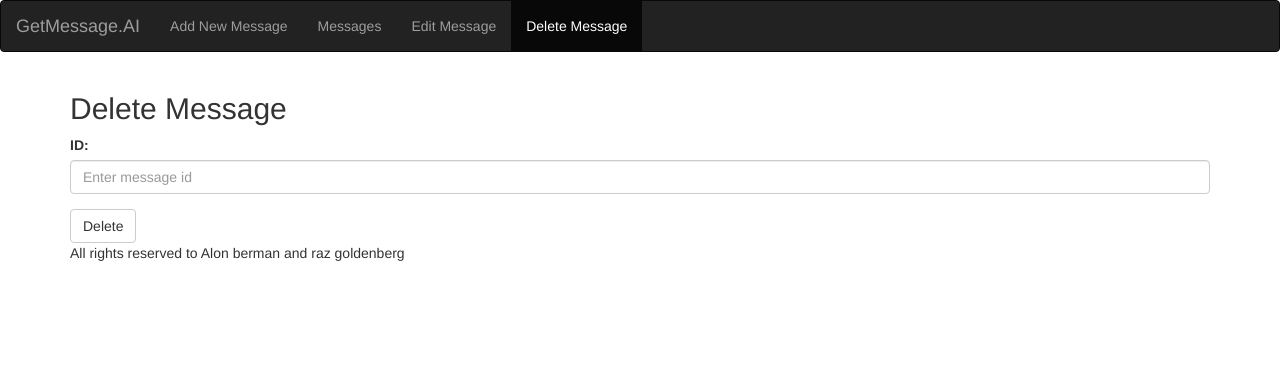
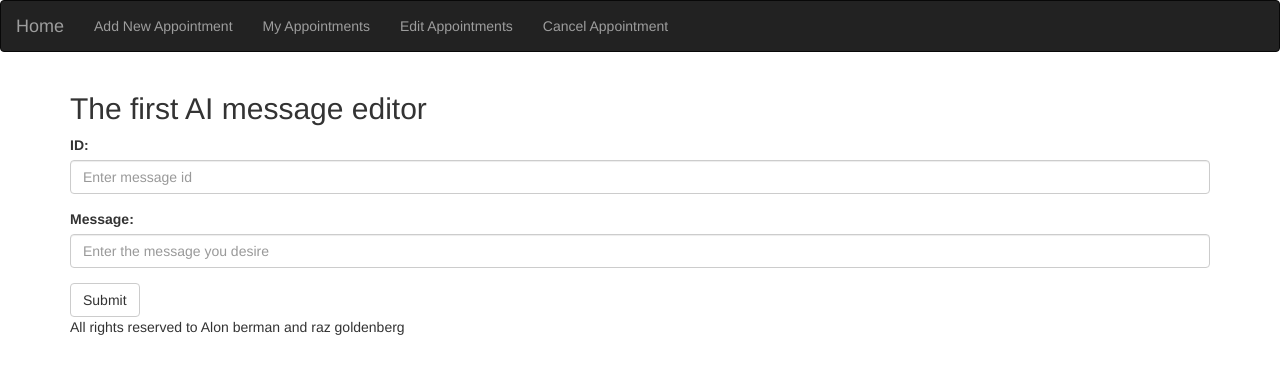
Before and after one commit to alon-berman/optimal, a website: page html/edit_appointment.html in a window 1280 px wide. Drawn offline with nearby package versions, Linux system fonts and the light colour scheme.

Commit message:
fix htmls

```diff
--- a/html/delete_message.html
+++ b/html/edit_appointment.html
@@ -12,27 +12,32 @@
   <nav class="navbar navbar-inverse">
     <div class="container-fluid">
       <div class="navbar-header">
-        <a class="navbar-brand" href="home.html">GetMessage.AI</a>
+        <a class="navbar-brand active" href="home.html">Home</a>
       </div>
       <ul class="nav navbar-nav">
-        <li><a href="add_message.html">Add New Message</a></li>
-        <li><a href="results.html">Messages</a></li>
-        <li><a href="edit_result.html">Edit Message</a></li>
-        <li class="active"><a href="delete_message.html">Delete Message</a></li>
+        <li><a href="add_appointment.html">Add New Appointment</a></li>
+        <li><a href="appointments.html">My Appointments</a></li>
+        <li><a href="edit_appointment.html">Edit Appointments</a></li>
+        <li><a href="delete_appointment.html">Cancel Appointment</a></li>
+
       </ul>
     </div>
   </nav>
 
 <div class="container">
-  <h2>Delete Message</h2>
-  <form>
+  <h2>The first AI message editor</h2>
+  <form action="/action_page.php">
     <div class="form-group">
       <label for="message_id">ID:</label>
       <input type="text" class="form-control" id="message_id" placeholder="Enter message id" name="message">
     </div>
+    <div class="form-group">
+      <label for="message">Message:</label>
+      <input type="text" class="form-control" id="message_value" placeholder="Enter the message you desire" name="message_val">
+    </div>
     <!-- todo: use update function -->
-    <button id="deleteButton" type="button" class="btn btn-default">Delete</button>
-    <div clas="statusOutput"></div>
+    <button id="editButton" type="button" class="btn btn-default">Submit</button>
+    <div class="statusOutput"></div>
   </form>
 </div>
 <footer class="footer mt-auto py-3 bg-dark">
@@ -41,18 +46,18 @@
     </div>
   </footer>
   <script>
-  $('#deleteButton').click(function() {
-    data = {"messageId": $('#message_id').val()};
+  $('#editButton').click(function() {
+    data = {"messageId": $('#message_id').val(), "messageValue": $('#message_value').val()};
     $.ajax({
-      type: 'DELETE',
+      type: 'PUT',
       url: 'http://localhost:8010/proxy/message',
       contentType: 'application/json',
       data: JSON.stringify(data), // access in body
     }).done(function (resp) {
-      $('.statusOutput').append(resp);
+      $('.statusOutput').append(' Successfully Edited Message # ' + resp);
     }).fail(function (msg) {
-        console.log('sOMETHING HAPPENED');
-    })
+        console.log('FAIL');
+    });
   });
     </script>
 </body>
--- a/package.json
+++ b/package.json
@@ -4,7 +4,7 @@
   "description": "",
   "main": "index.js",
   "scripts": {
-    "test": "echo \"Error: no test specified\" && exit 1"
+    "test": "npm start"
   },
   "keywords": [],
   "author": "",
```
Also changed, not shown: html/add_appointment.html (renamed from html/add_message.html, +6 -6 lines), html/appointments.html (renamed from html/results.html, +5 -5 lines), html/delete_appointment.html (renamed from html/edit_result.html, +15 -19 lines), html/home.html (+6 -6 lines), 1 other file.
